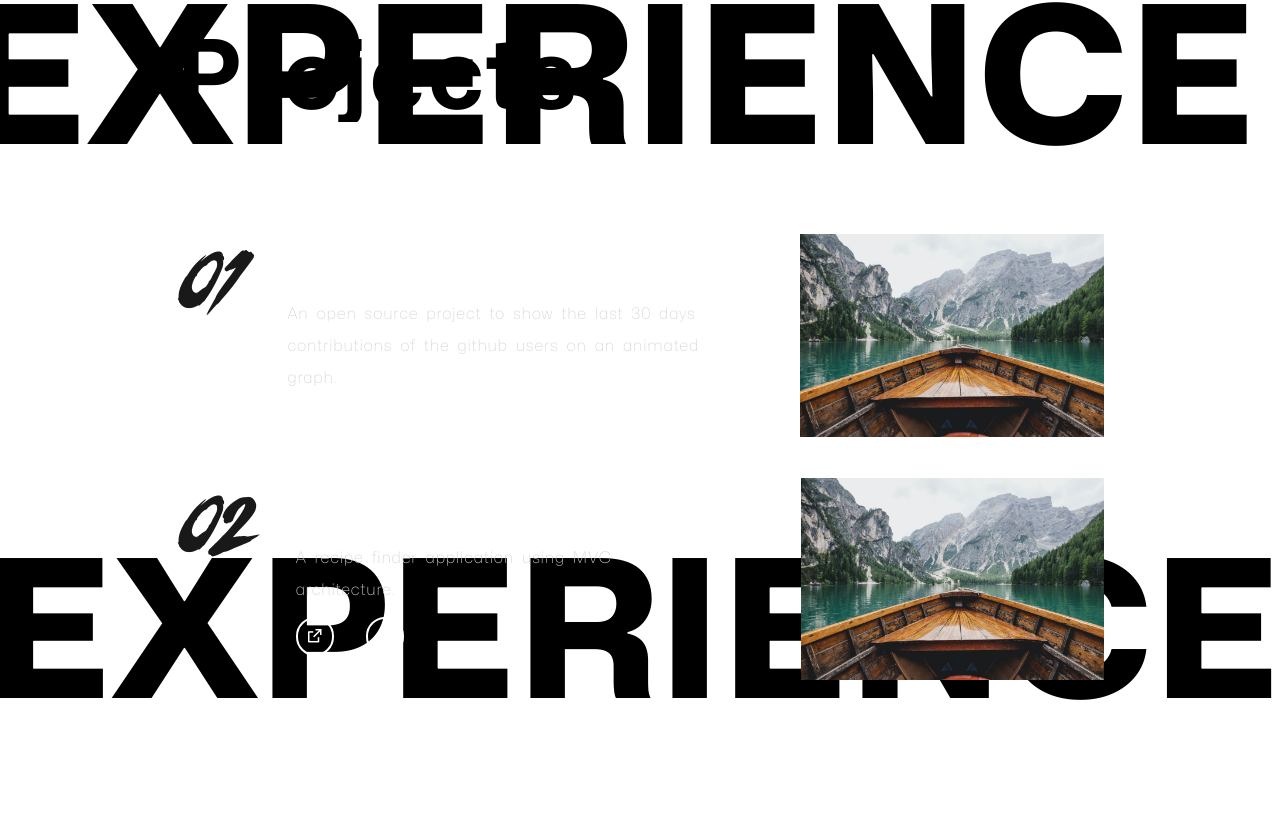
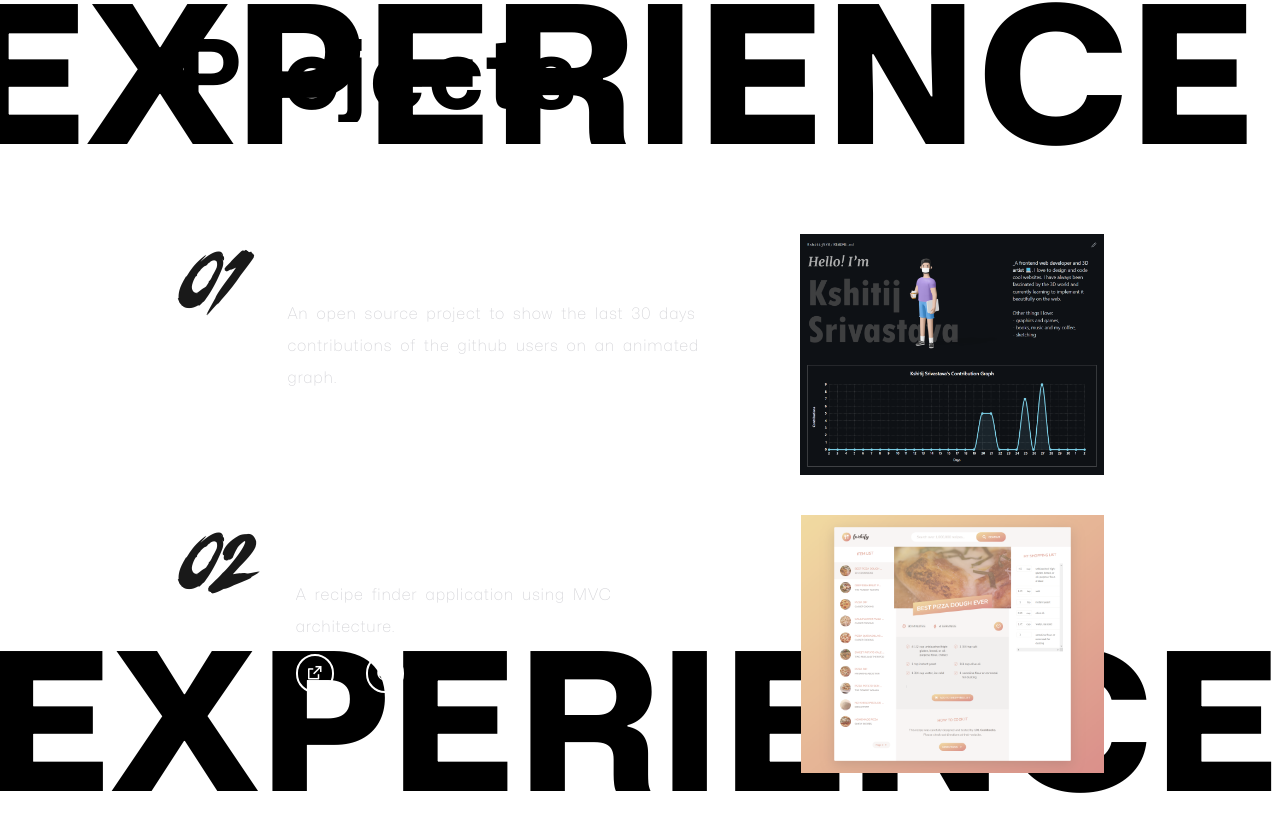
Before and after one commit to Kshitij978/Portfolio, a Next.js app: page / in a window 1280 px wide. Shown: the part 1348-2180 px from the top of the page. Built offline with nearby package versions, Linux system fonts and the light colour scheme.

Commit message:
add: project images and links

```diff
--- a/components/Work/ProjectCards.tsx
+++ b/components/Work/ProjectCards.tsx
@@ -2,7 +2,14 @@ import Link from 'next/link'
 import Image from 'next/image'
 import Split from 'components/SplitText'
 import { motion, backOut } from 'framer-motion'
-export default function ProjectCard({ number, title, description, imageUrl }) {
+export default function ProjectCard({
+  number,
+  title,
+  description,
+  imageUrl,
+  github,
+  live,
+}) {
   const animateLinkOnScroll = {
     visible: {
       y: '0%',
@@ -17,47 +24,49 @@ export default function ProjectCard({ number, title, description, imageUrl }) {
   }
   return (
     <div className="flex gap-12">
-      <span className="hidden pt-3 text-6xl italic font-bold font-Outrun opacity-90 md:inline-block">
+      <span className="hidden pt-3 font-Outrun text-6xl font-bold italic opacity-90 md:inline-block">
         {number}
       </span>
-      <div className="flex flex-col-reverse justify-between w-full gap-4 md:flex-row">
-        <div className="flex flex-col w-full">
-          <h2 className="w-full py-4 text-2xl text-white whitespace-normal">
+      <div className="flex w-full flex-col-reverse justify-between gap-4 md:flex-row">
+        <div className="flex w-full flex-col">
+          <h2 className="w-full whitespace-normal py-4 text-2xl text-white">
             <Split>{title}</Split>
           </h2>
           <p className="w-11/12 font-thin leading-loose tracking-wider text-zinc-300 md:w-4/5">
             <Split>{description}</Split>
           </p>
           <motion.ul
-            className="flex gap-8 pt-4 text-white item-center"
+            className="item-center flex gap-8 pt-4 text-white"
             initial="hidden"
             whileInView="visible"
             viewport={{ once: true, amount: 0.8 }}
           >
             <motion.li variants={animateLinkOnScroll}>
-              <Link
-                href=""
+              <a
+                href={live}
                 className="rounded-full border-[2px] border-white p-2"
+                target="_blank"
               >
-                <i className="text-lg ri-external-link-line"></i>
-              </Link>
+                <i className="ri-external-link-line text-lg"></i>
+              </a>
             </motion.li>
 
             <motion.li variants={animateLinkOnScroll}>
-              <Link
-                href=""
+              <a
+                href={github}
                 className="rounded-full border-[2px] border-white p-2"
+                target="_blank"
               >
-                <i className="text-lg ri-github-fill"></i>
-              </Link>
+                <i className="ri-github-fill text-lg"></i>
+              </a>
             </motion.li>
           </motion.ul>
         </div>
 
-        <div className="relative overflow-hidden">
+        <div className="relative cursor-pointer overflow-hidden grayscale-[30%] filter transition-all hover:grayscale-0">
           <Image
             alt="github-readme-activity-graph"
-            className="hover:ease-[cubic-bezier(0.43, 0.13, 0.23, 0.96)] cursor-pointer object-cover hover:scale-125 hover:transition hover:duration-1000"
+            // className="hover:ease-[cubic-bezier(0.43, 0.13, 0.23, 0.96)] cursor-pointer object-cover hover:scale-125 hover:transition hover:duration-1000"
             sizes="(max-width: 768px) 100vw, (max-width: 1200px) 50vw, 33vw"
             src={imageUrl}
             width={500}
--- a/components/Work/Work.tsx
+++ b/components/Work/Work.tsx
@@ -3,23 +3,27 @@ import Split from 'components/SplitText'
 export default function Work() {
   return (
     <div className="relative">
-      <div className="w-full px-12 mx-auto pb-28 md:w-4/5">
+      <div className="mx-auto w-full px-12 pb-28 md:w-4/5">
         <div className="relative z-10">
-          <h1 className="text-6xl font-bold tracking-wide split-lines md:text-8xl ">
+          <h1 className="split-lines text-6xl font-bold tracking-wide md:text-8xl ">
             <Split>Projects</Split>
           </h1>
         </div>
-        <div className="flex flex-col gap-10 mt-16 md:mt-28">
+        <div className="mt-16 flex flex-col gap-10 md:mt-28">
           <ProjectCard
             title="Github Readme Activity Graph"
             description="An open source project to show the last 30 days contributions of the github users on an animated graph."
-            imageUrl="/img/Second.jpg"
+            imageUrl="/img/activity-graph.png"
+            github="https://github.com/Ashutosh00710/github-readme-activity-graph"
+            live="https://ashutosh00710.github.io/github-readme-activity-graph/"
             number="01"
           />
           <ProjectCard
             title="Forkify"
             description="A recipe finder application using MVC architecture."
-            imageUrl="/img/Second.jpg"
+            imageUrl="/img/forkify.png"
+            github="https://github.com/Kshitij978"
+            live="https://kshitij978.github.io/Forkify/"
             number="02"
           />
         </div>
```
Also changed, not shown: public/img/activity-graph.png (added), public/img/forkify.png (added).
